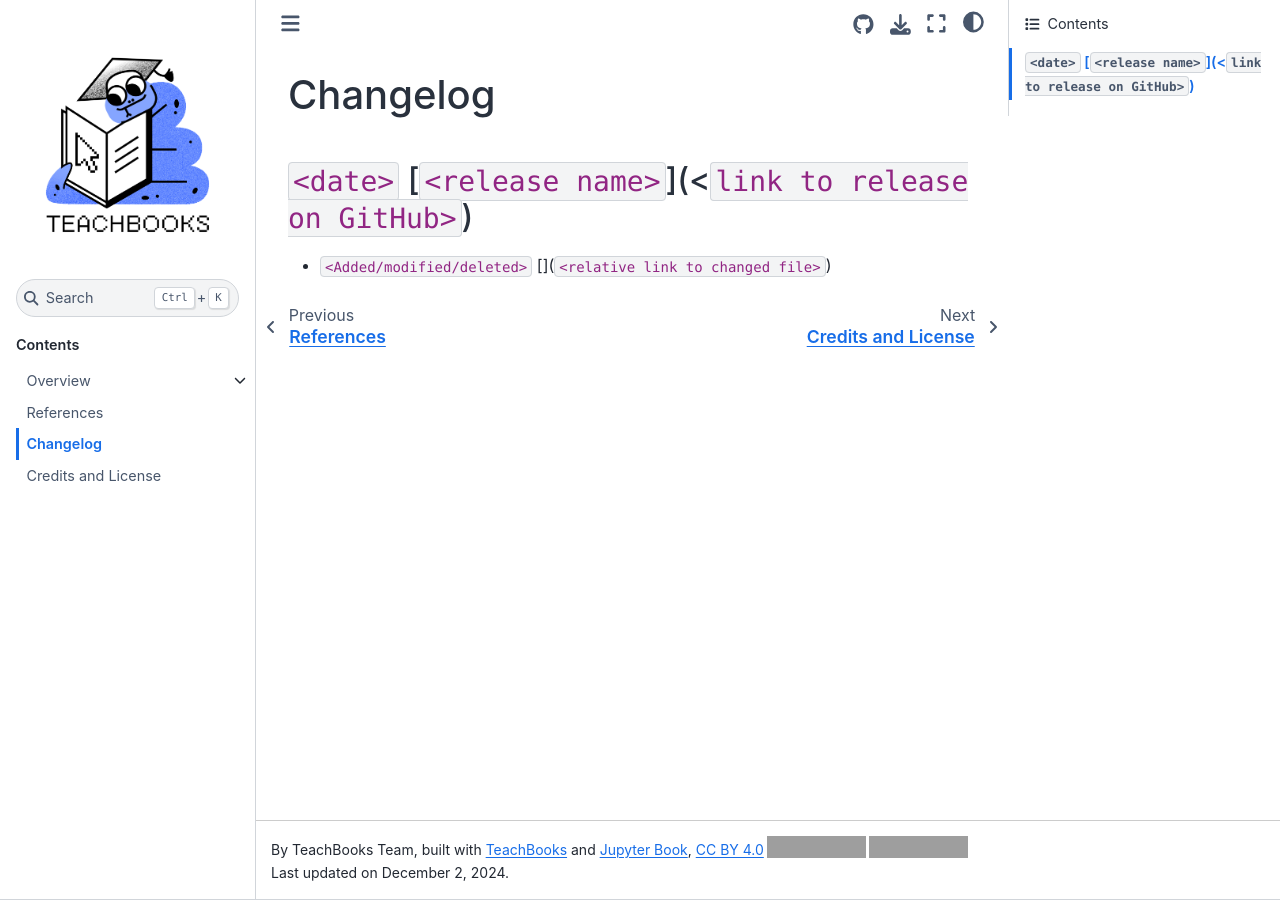
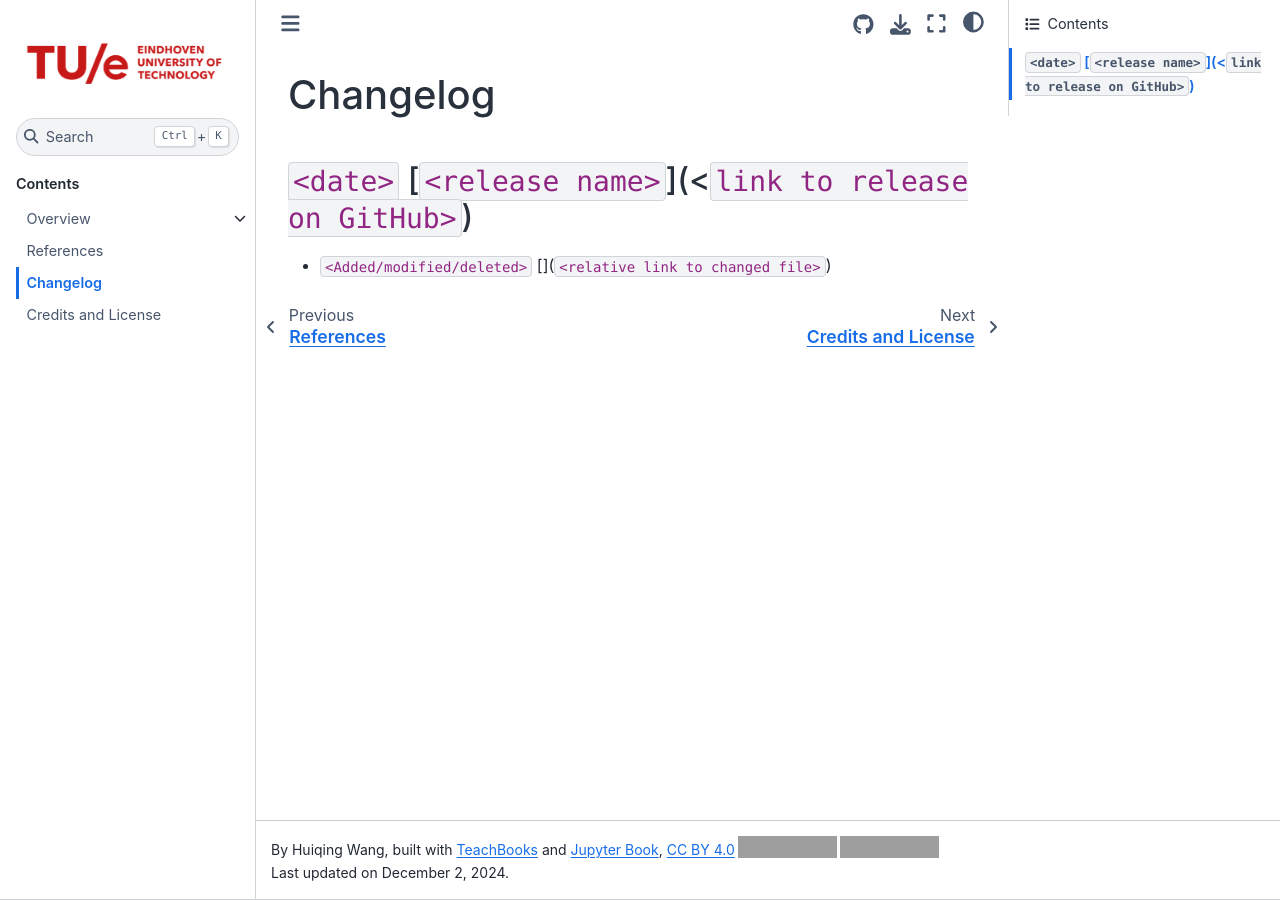
Before and after one commit to Building-acoustics-TU-Eindhoven/digital-learning-platform-for-acoustics, a Jupyter Book: the page built from book/changelog.md, in a window 1280 px wide. Built offline with Jupyter Book 1.0.4 settings and Sphinx 7.4.7 and the Sphinx Book theme 1.1.4, drawn with Linux system fonts in a browser that asks for light colours; comment, search, counter and statistics services are not loaded; grey boxes are pictures that could not be loaded.

Commit message:
style: Update configuration for Digital Learning Platform for Acoustics

```diff
--- a/book/_config.yml
+++ b/book/_config.yml
@@ -1,6 +1,6 @@
-title: Template
-author: TeachBooks Team, built with <a href="https://teachbooks.io">TeachBooks</a> and <a href="https://jupyterbook.org/">Jupyter Book</a>, <a href="https://creativecommons.org/licenses/by/4.0/" target="_blank" rel="license noopener noreferrer"">CC BY 4.0<img style="height:22px!important;margin-left:3px;vertical-align:text-bottom;" src="https://mirrors.creativecommons.org/presskit/icons/cc.svg" alt=""><img style="height:22px!important;margin-left:3px;vertical-align:text-bottom;" src="https://mirrors.creativecommons.org/presskit/icons/by.svg" alt=""></a> #add your own name here
-logo: figures/TB_logo.png #add your own logo here
+title: Digital Learning Platform for Acoustics
+author: Huiqing Wang, built with <a href="https://teachbooks.io">TeachBooks</a> and <a href="https://jupyterbook.org/">Jupyter Book</a>, <a href="https://creativecommons.org/licenses/by/4.0/" target="_blank" rel="license noopener noreferrer"">CC BY 4.0<img style="height:22px!important;margin-left:3px;vertical-align:text-bottom;" src="https://mirrors.creativecommons.org/presskit/icons/cc.svg" alt=""><img style="height:22px!important;margin-left:3px;vertical-align:text-bottom;" src="https://mirrors.creativecommons.org/presskit/icons/by.svg" alt=""></a> #add your own name here
+logo: figures/tue_logo.png
 
 execute:
   execute_notebooks: "off"
@@ -8,27 +8,27 @@
 only_build_toc_files: true
 
 html:
-  favicon : "figures/TB_favicon.ico"
-  baseurl :  "https://teachbooks.io/" #Replace this with your own URL
+  favicon: "figures/group_logo.png"
+  baseurl: "https://building-acoustics-tu-eindhoven.github.io/digital-learning-platform-for-acoustics/"
 
 sphinx:
   config:
     html_js_files:
-    - https://cdnjs.cloudflare.com/ajax/libs/require.js/2.3.4/require.min.js
+      - https://cdnjs.cloudflare.com/ajax/libs/require.js/2.3.4/require.min.js
     thebe_config:
       use_thebe_lite: true
       exclude_patterns: ["**/_*.yml", "**/*.md", "**/*.ipynb"]
     html_theme_options:
-      repository_url: "https://github.com/user/repo" #add your own repo URL here
+      repository_url: "https://github.com/Building-acoustics-TU-Eindhoven/digital-learning-platform-for-acoustics"
       path_to_docs: "book"
       repository_branch: "main"
       use_edit_page_button: true
       use_repository_button: true
-      use_issues_button : true
+      use_issues_button: true
       launch_buttons:
         thebe: true
     html_show_copyright: false
-    html_last_updated_fmt: '%B %-d, %Y'
+    html_last_updated_fmt: "%B %-d, %Y"
   extra_extensions:
     - sphinx.ext.imgconverter
     - jupyterbook_patches
@@ -38,3 +38,7 @@
 
 bibtex_bibfiles:
   - references.bib
+
+repository:
+  branch: publish
+  path_to_book: book
```
Also changed, not shown: book/figures/TB_favicon.ico (deleted), book/figures/TB_logo.png (deleted), book/figures/group_logo.webp (added), book/figures/tue_logo.png (added).
